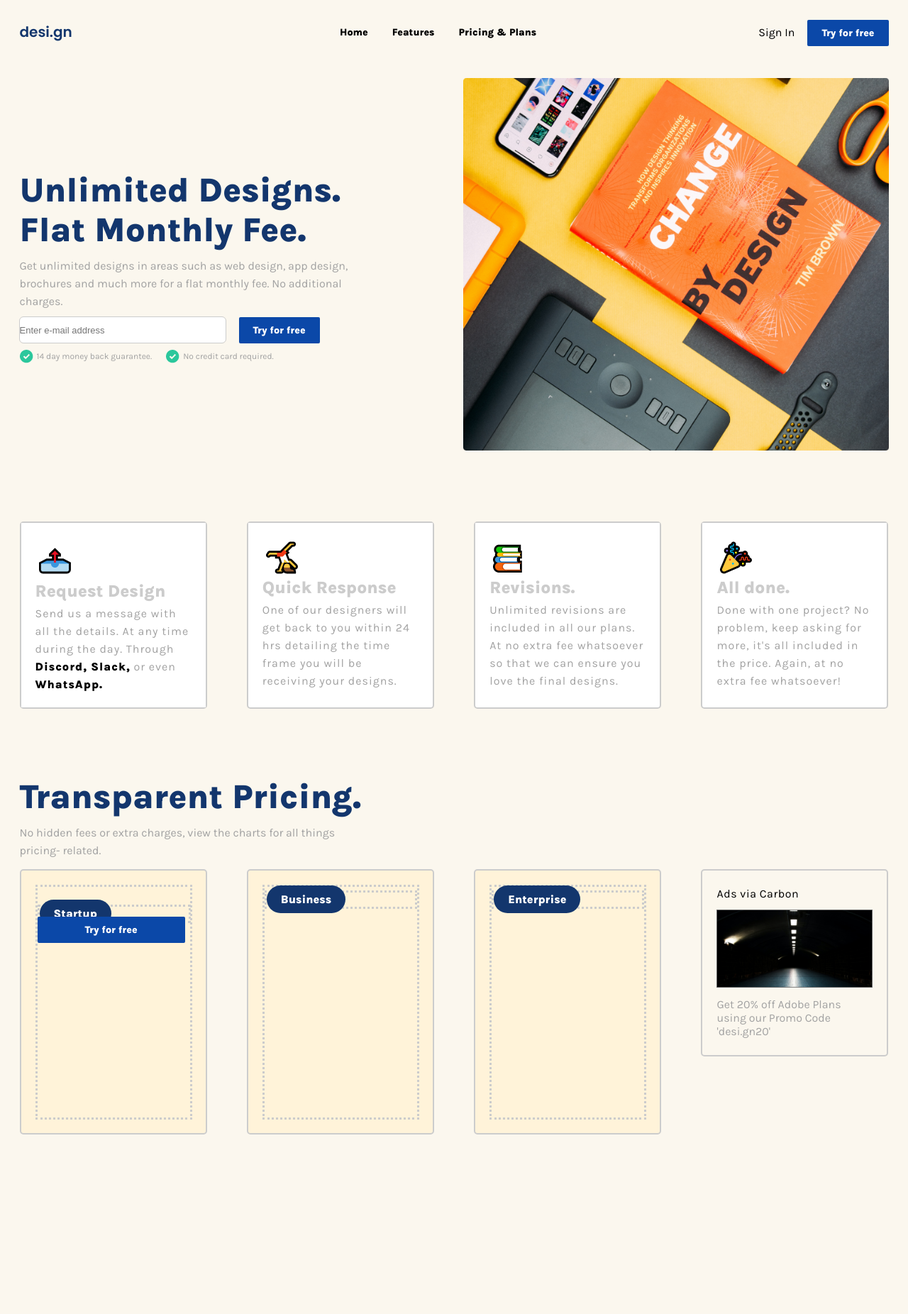
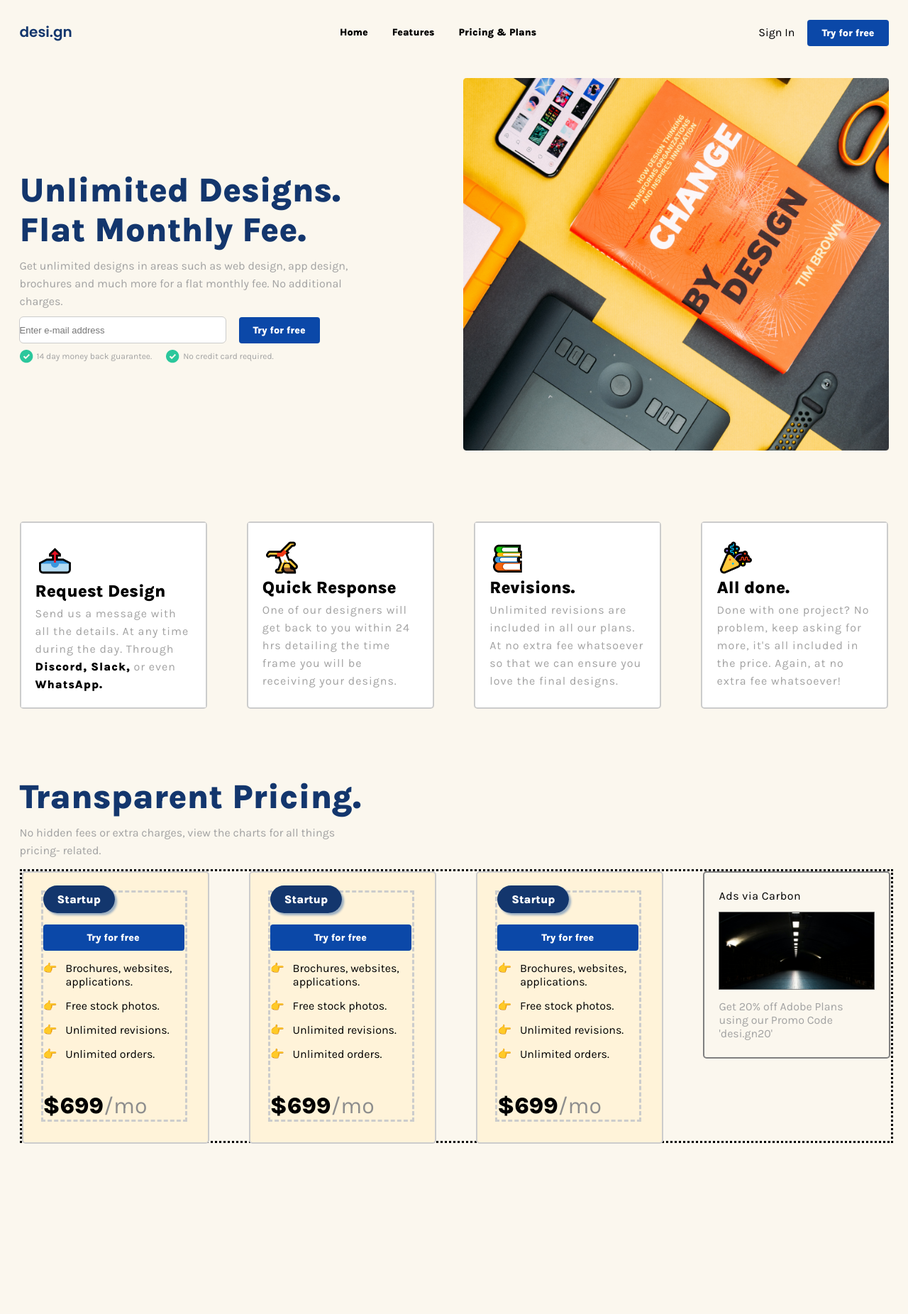
Before and after one commit to ilyesselkahia/ilyess-el-kahia, a PHP site: page / in a window 1280 px wide. Shown: the top 1852 px of the page at 71% size. Run offline with PHP 8.4, Linux system fonts and the light colour scheme.

Commit message:
Modification template, travail en cours...

```diff
--- a/HTML CSS/desi.gn-main/design Landing Page Template/index.html
+++ b/HTML CSS/desi.gn-main/design Landing Page Template/index.html
@@ -95,36 +95,108 @@
                 </div>
             </div>
             <div class="section4">
-                <div class="carte1sec4">
-                    <div class="contenu1">
-                        <div class="pos1">
-                            <a class="startup" href="#">Startup</a>
+
+                <div class="startup">
+                    <div class="borderstartup">
+                        <div class="posistion-startbtn">
+                            <a class="startupbtn" href="#">Startup</a>
                         </div>
-                        <div>
-                        <a class="btnstar" href="#">Try for free</a>
+                        <div class="posistion-trybtn">
+                            <a class="btntrystartup" href="#">Try for free</a>
+                        </div>
+                        <div class="starttxt">
+                            <div class="parag1">
+                                <p class="txt1">👉 &ensp;Brochures, websites, &ensp;&emsp;&ensp;applications.</p>
+                            </div>
+                            <div class="parag2">
+                                <p class="txt2">👉 &ensp;Free stock photos.</p>
+                            </div>
+                            <div class="parag3">
+                                <p class="txt3">👉 &ensp;Unlimited revisions.</p>
+                            </div>
+                            <div class="parag4">
+                                <p class="txt4">👉 &ensp;Unlimited orders.</p>
+                            </div>
+                            <div class="prixstart">
+                                <p class="prix1"><strong>$699</strong></p>
+                                <p class="mo">/mo</p>
+                            </div>
+
+
+
+
                         </div>
                     </div>
                 </div>
-                <div class="carte2sec4">
-                    <div class="contenu2">
-                        <div class="pos2">
-                            <a class="startup" href="#">Business</a>
+                <div class="startup">
+                    <div class="borderstartup">
+                        <div class="posistion-startbtn">
+                            <a class="startupbtn" href="#">Startup</a>
                         </div>
+                        <div class="posistion-trybtn">
+                            <a class="btntrystartup" href="#">Try for free</a>
+                        </div>
+                        <div class="starttxt">
+                            <div class="parag1">
+                                <p class="txt1">👉 &ensp;Brochures, websites, &ensp;&emsp;&ensp;applications.</p>
+                            </div>
+                            <div class="parag2">
+                                <p class="txt2">👉 &ensp;Free stock photos.</p>
+                            </div>
+                            <div class="parag3">
+                                <p class="txt3">👉 &ensp;Unlimited revisions.</p>
+                            </div>
+                            <div class="parag4">
+                                <p class="txt4">👉 &ensp;Unlimited orders.</p>
+                            </div>
+                            <div class="prixstart">
+                                <p class="prix1"><strong>$699</strong></p>
+                                <p class="mo">/mo</p>
+                            </div>
 
+
+
+
+                        </div>
                     </div>
                 </div>
-                <div class="carte3sec4">
-                    <div class="contenu3">
-                        <div class="pos3">
-                            <a class="startup" href="#">Enterprise</a>
+                <div class="startup">
+                    <div class="borderstartup">
+                        <div class="posistion-startbtn">
+                            <a class="startupbtn" href="#">Startup</a>
                         </div>
+                        <div class="posistion-trybtn">
+                            <a class="btntrystartup" href="#">Try for free</a>
+                        </div>
+                        <div class="starttxt">
+                            <div class="parag1">
+                                <p class="txt1">👉 &ensp;Brochures, websites, &ensp;&emsp;&ensp;applications.</p>
+                            </div>
+                            <div class="parag2">
+                                <p class="txt2">👉 &ensp;Free stock photos.</p>
+                            </div>
+                            <div class="parag3">
+                                <p class="txt3">👉 &ensp;Unlimited revisions.</p>
+                            </div>
+                            <div class="parag4">
+                                <p class="txt4">👉 &ensp;Unlimited orders.</p>
+                            </div>
+                            <div class="prixstart">
+                                <p class="prix1"><strong>$699</strong></p>
+                                <p class="mo">/mo</p>
+                            </div>
 
+
+
+
+                        </div>
                     </div>
                 </div>
-                <div class="carte4sec4">
-                    <p class="txtcrt4sec4">Ads via Carbon</p>
-                    <img class="ads" src="/design Landing Page Template/img.png/ads.png" alt="image tunel">
-                    <p class="txt2crt4sec4">Get 20% off Adobe Plans using our Promo Code 'desi.gn20'</p>
+
+                <div class="ads">
+                    <p class="titreads">Ads via Carbon</p>
+                    <img class="adsimg" src="/design Landing Page Template/img.png/ads.png" alt="image tunel">
+                    <p class="txtads">Get 20% off Adobe Plans using our Promo Code 'desi.gn20'</p>
                 </div>
             </div>
 
--- a/HTML CSS/desi.gn-main/design Landing Page Template/style.css
+++ b/HTML CSS/desi.gn-main/design Landing Page Template/style.css
@@ -18,6 +18,7 @@ body{
     color: #13366D;
     cursor: pointer;
     transition: 0.3s;
+
 }
 
 .logo:hover{
@@ -74,7 +75,6 @@ nav{
     font-family:'karla',sans-serif ;
     font-size: 14px;
     color: white;
-    font: large;
     background-color: #0B48A8;
     padding-right: 20px;
     padding-left: 20px;
@@ -82,9 +82,7 @@ nav{
     padding-bottom: 10px;
     text-decoration: none;
     cursor: pointer;
-    border-radius: 2px;
-    border-bottom-color: black;
-    border-bottom-width: 3px;
+    border-radius: 4px;
     transition: 0.3s;
 }
 
@@ -92,6 +90,7 @@ nav{
     background-image: linear-gradient(315deg, #f9484a 0%, #fbd72b 74%);
     color: black;
     border:none;
+    box-shadow: 3px 3px 3px brown;
 }
 
 .livre{
@@ -267,6 +266,9 @@ strong{
 .quiqlinehei{
     margin-bottom: 5px;
 }
+h2{
+    color: black;
+}
 
 .textecarte2{
     color:#A2A2A2 ;
@@ -301,53 +303,23 @@ strong{
 }
 
 .section4{
-    /* border: dotted; */
+    border: dotted;
     width: 1225px;
-    height: 370px;
+    height: 380px;
     display: flex;
     justify-content: space-between;
 }
 
-.carte1sec4{
-    width: 260px;
-    height: 370px;
-    border-radius: 5px;
-    border-style: solid;
-    border-width: 2px;
-    color:#CCC;
-    background-color: #FFF3D9;
-}
-
-.carte2sec4{
-    width: 260px;
-    height: 370px;
-    border-radius: 5px;
-    border-style: solid;
-    border-width: 2px;
-    color:#CCC;
-    background-color: #FFF3D9;
-}
-
-.carte3sec4{
-    width: 260px;
-    height: 370px;
-    border-radius: 5px;
-    border-style: solid;
-    border-width: 2px;
-    color:#CCC;
-    background-color: #FFF3D9;
-}
-
-.carte4sec4{
+.ads{
     width: 260px;
     height: 260px;
     border-radius: 5px;
     border-style: solid;
     border-width: 2px;
-    color:#CCC
+    color: gray
 }
 
-.txtcrt4sec4{
+.titreads{
     line-height:25px ;
     letter-spacing: 0.5px;
     color: black;
@@ -357,108 +329,101 @@ strong{
     padding-bottom: 10px;
 }
 
-.ads{
+.adsimg{
     width: 220px;
     height: 110px;
     padding: 20px;
     padding-top: 0;
     padding-bottom: 10px;
 }
-.txt2crt4sec4{
+.txtads{
     font-family: 'karla',sans-serif;
     padding: 20px;
     padding-top: 0;
     color: #A2A2A2;
 }
 
-.contenu1{
-    border: dotted;
-    width: 215px;
-    height: 325px;
-    margin: 20px;
+.startup{
+    width: 260px;
+    height: 380px;
+    border-radius: 5px;
+    border-style: solid;
+    border-width: 2px;
+    color:#CCC;
+    background-color: #FFF3D9;
 
 }
-.contenu2{
-    border: dotted;
-    width: 215px;
-    height: 325px;
-    margin: 20px;
+
+.borderstartup{
+
+   border: dashed;
+   width:200px;
+   height: 320px;
+   margin: 25px;
 }
 
-.contenu3{
-    border: dotted;
-    width: 215px;
-    height: 325px;
-    margin: 20px;
+.startupbtn{
+    font-weight: bold;
+    font-family: 'karla',sans-serif;
+    font-size: 16px;
+    color: white;
+    background-color: #13366D;
+    padding: 10px 20px ;
+    text-decoration: none;
+    cursor: pointer;
+    border-radius: 20px;
+    box-shadow: 3px 3px 3px #9AAEC2;
     }
 
-.startup{
-    font-family:'karla',sans-serif ;
-    font-size: 16px;
-    color: white;
-    font-weight: 700;
-    background-color: #13366D;
-    padding-right: 20px;
-    padding-left: 20px;
-    padding-top: 10px;
-    padding-bottom: 10px;
-    text-decoration: none;
-    border-radius: 20px;
-}
-
-.pos1{
-    /* margin-top: 5px; */
-    border: dotted;
-    height: 20px;
-    margin-top: 200px;
-}
-
-.pos2{
-    margin-top: 5px;
-    border: dotted;
-    height: 20px;
-}
-
-.pos3{
-    margin-top: 5px;
-    border: dotted;
-    height: 20px;
-}
-.pos12{
-    border: dotted;
-    width: 210px;
-    height: 20px;
-    margin-top: 25px;
-}
-
-.btnstar{
+    .btntrystartup{
         font-weight: bold;
         font-family:'karla',sans-serif ;
         font-size: 14px;
         color: white;
-    font: large;
         background-color: #0B48A8;
-    padding-right: 67px;
-    padding-left: 67px;
+        padding-right: 63px;
+        padding-left: 62px;
         padding-top: 10px;
         padding-bottom: 10px;
         text-decoration: none;
         cursor: pointer;
-    border-radius: 2px;
-    border-bottom-color: black;
-    border-bottom-width: 3px;
+        border-radius: 4px;
         transition: 0.3s;
     }
-.pos13{
-    border: dotted;
-    width: 210px;
-    height: 20px;
-    margin-top: 25px;
+    .btntrystartup:hover{
+        background-image: linear-gradient(315deg, #f9484a 0%, #fbd72b 74%);
+        color: black;
+        border:none;
+        box-shadow: 3px 3px 3px brown;
     }
 
-.pos1{
-    border: dotted;
-    width: 210px;
-    height: 20px;
+    .posistion-trybtn{
+        margin-top: 35px;
+
+    }
+
+    .starttxt{
+        font-family: 'karla',sans-serif;
+        color: black;
+    }
+    .parag1{
         margin-top: 25px;
+        margin-bottom: 15px;
     }
+
+    .parag2{
+        margin-bottom: 15px;
+    }
+
+    .parag3{
+        margin-bottom: 15px;
+    }
+
+    .mo{
+        color: #8D8D8D;
+    }
+    .prixstart{
+        font-size: xx-large;
+        display: flex;
+        margin-top: 45px;
+    }
```
Lines whose indentation alone changed are shown as unchanged.
